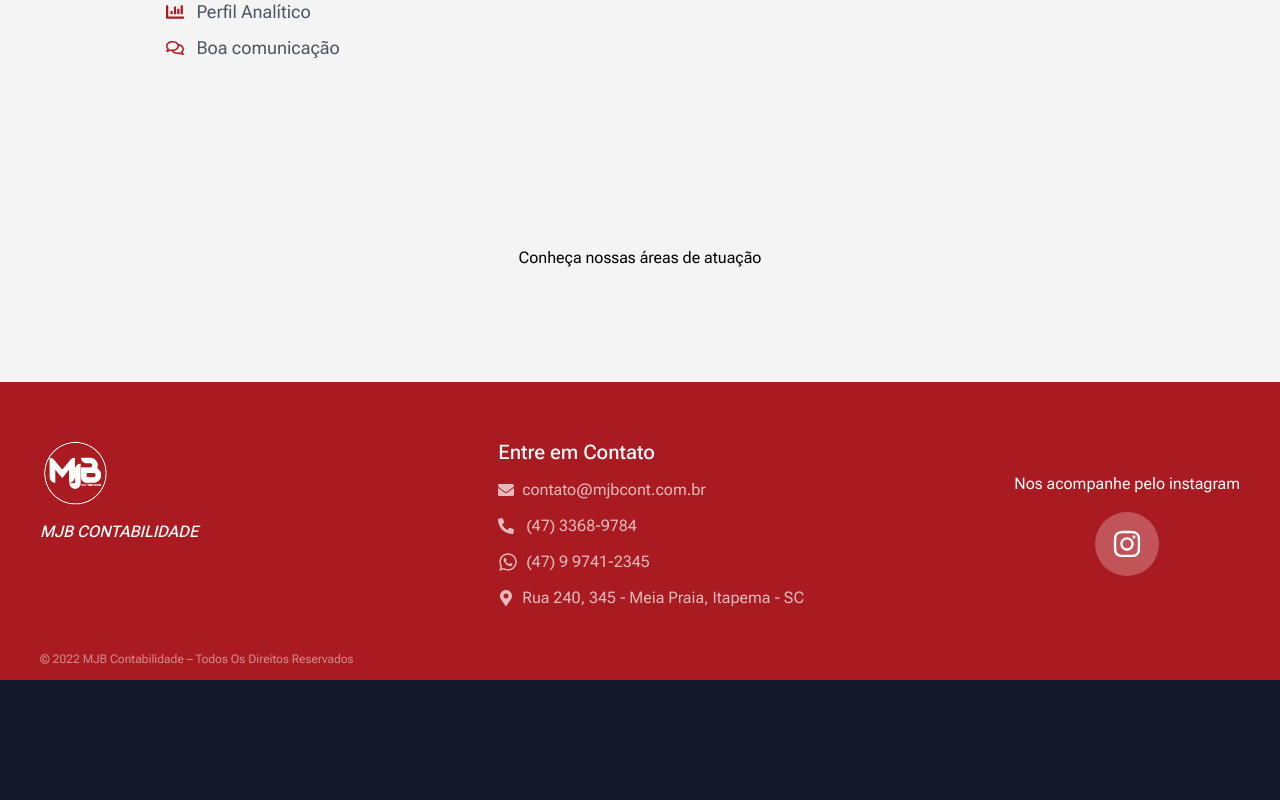
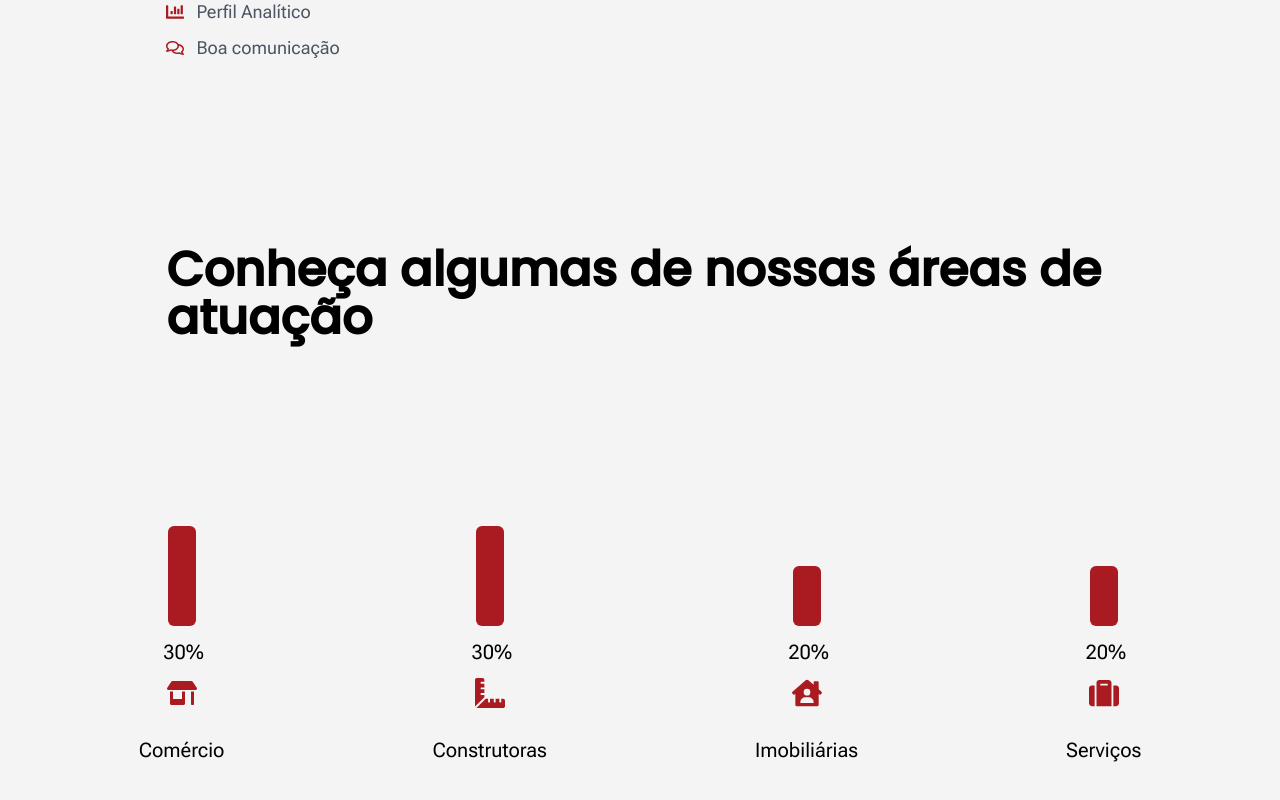
Before and after one commit to Dudufk/MJB-Project, a Next.js app: page /about in a window 1280 px wide. Shown: the part 1820-2620 px from the top of the page. Before the commit the page ends 2500 px from the top, so only its background shows below. Built offline with nearby package versions, Linux system fonts and the light colour scheme.

Commit message:
ExpertiseAreas finished and header fixed

```diff
--- a/src/components/ExpertiseAreas.tsx
+++ b/src/components/ExpertiseAreas.tsx
@@ -1,9 +1,46 @@
-import React from 'react'
+import {
+  FaStoreAlt,
+  FaHouseUser,
+  FaRulerCombined,
+  FaSuitcase,
+} from 'react-icons/fa'
 
 export default function ExpertiseAreas() {
   return (
-    <div className="flex h-auto flex-col items-center justify-around gap-10 bg-zinc-100 px-[13%] py-28 text-black lg:flex-row">
-      Conheça nossas áreas de atuação
+    <div className="flex h-auto flex-col items-center gap-10 bg-zinc-100 px-[13%] py-28 text-black">
+      <h1 className="font-alt text-5xl font-bold">
+        Conheça algumas de nossas áreas de atuação
+      </h1>
+      <div className="flex flex-col gap-20 pt-36 md:gap-52 lg:flex-row">
+        <section className="flex gap-14 md:gap-52">
+          <div className="flex flex-col items-center gap-3">
+            <div className="h-[100px] w-7 rounded-md bg-primary"></div>
+            <h3 className="pl-1 text-xl">30%</h3>
+            <FaStoreAlt className="mb-4 text-3xl text-primary" />
+            <h3 className="text-xl">Comércio</h3>
+          </div>
+          <div className="flex flex-col items-center gap-3">
+            <div className="h-[100px] w-7 rounded-md bg-primary"></div>
+            <h3 className="pl-1 text-xl">30%</h3>
+            <FaRulerCombined className="mb-4 text-3xl text-primary" />
+            <h3 className="text-xl">Construtoras</h3>
+          </div>
+        </section>
+        <section className="flex items-end gap-14 md:gap-52">
+          <div className="flex flex-col items-center gap-3">
+            <div className="h-[60px] w-7 rounded-md bg-primary"></div>
+            <h3 className="pl-1 text-xl">20%</h3>
+            <FaHouseUser className="mb-4 text-3xl text-primary" />
+            <h3 className="text-xl">Imobiliárias</h3>
+          </div>
+          <div className="flex flex-col items-center gap-3">
+            <div className="h-[60px] w-7 rounded-md bg-primary"></div>
+            <h3 className="pl-1 text-xl">20%</h3>
+            <FaSuitcase className="mb-4 text-3xl text-primary" />
+            <h3 className="text-xl">Serviços</h3>
+          </div>
+        </section>
+      </div>
     </div>
   )
 }
--- a/src/components/Header.tsx
+++ b/src/components/Header.tsx
@@ -11,15 +11,15 @@ export default function Header() {
 
   return (
     <header className={`w-full bg-zinc-100 shadow`}>
-      <div className="mx-auto px-4 md:flex md:items-center md:gap-[32%] md:px-8 lg:max-w-7xl">
+      <div className="mx-auto px-4 lg:flex lg:max-w-7xl lg:items-center lg:gap-[32%] lg:px-8">
         <div>
-          <div className="flex items-center justify-between py-3 md:block md:py-5">
+          <div className="flex items-center justify-between py-3 lg:block lg:py-5">
             <Link href="/">
-              <Image src={logo} alt="logo" className="w-[40px] md:w-[60px]" />
+              <Image src={logo} alt="logo" className="w-[40px] lg:w-[60px]" />
             </Link>
-            <div className="md:hidden">
+            <div className="lg:hidden">
               <button
-                className="rounded-md p-2 text-gray-700 outline-none focus:border focus:border-gray-400"
+                className="rounded-lg p-2 text-gray-700 outline-none focus:border focus:border-gray-400"
                 onClick={() => setNavbar(!navbar)}
               >
                 {navbar ? (
@@ -57,11 +57,11 @@ export default function Header() {
         </div>
         <div>
           <div
-            className={`mt-8 flex-1 justify-self-center pb-3 md:mt-0 md:block md:pb-0 ${
+            className={`mt-8 flex-1 justify-self-center pb-3 lg:mt-0 lg:block lg:pb-0 ${
               navbar ? 'block' : 'hidden'
             }`}
           >
-            <ul className="items-center justify-center space-y-8 font-alt md:flex md:space-x-6 md:space-y-0">
+            <ul className="items-center justify-center space-y-8 font-alt lg:flex lg:space-x-6 lg:space-y-0">
               <li
                 className={`text-primary hover:underline hover:underline-offset-8`}
               >
@@ -80,7 +80,7 @@ export default function Header() {
           </div>
         </div>
         <div
-          className={`mt-3 pb-3 text-3xl text-primary md:mt-0 md:block md:pb-0 ${
+          className={`mt-3 pb-3 text-3xl text-primary lg:mt-0 lg:block lg:pb-0 ${
             navbar ? 'block' : 'hidden'
           }`}
         >
```
